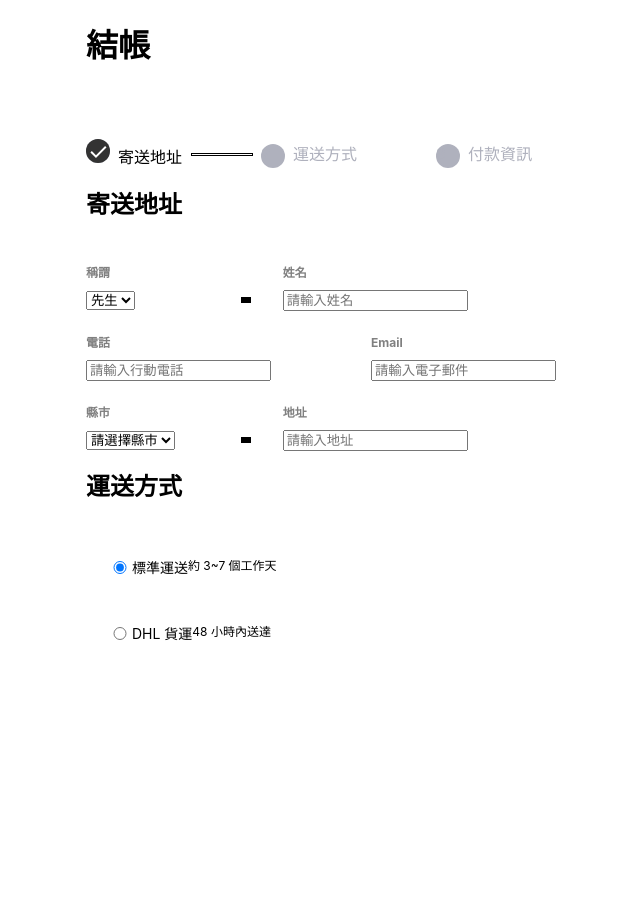
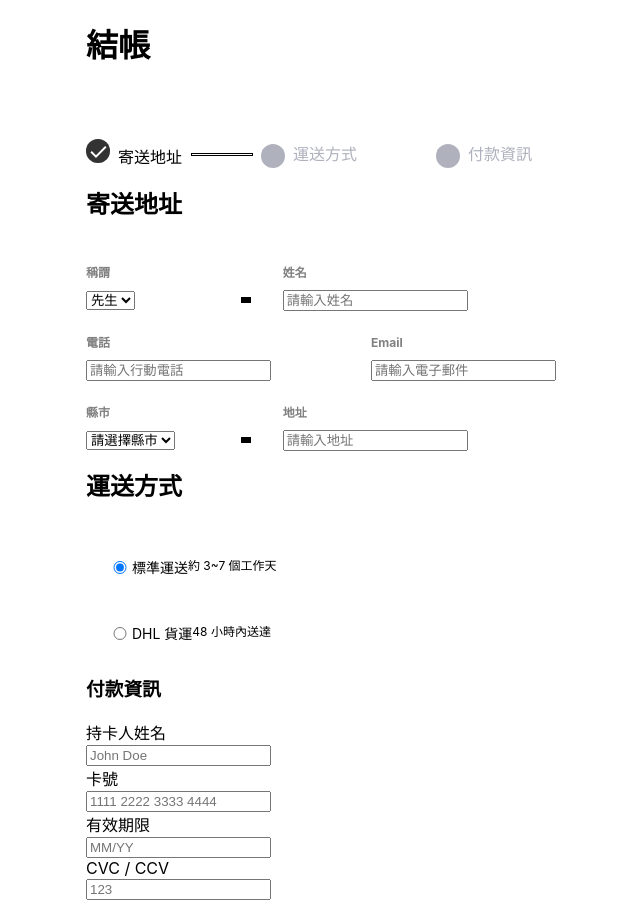
Before and after one commit to thAilurus/Alpha-shop, a React (Create React App) app: page / in a window 1280 px wide. Shown: the whole page, without its empty margins (4-644 px from the left). Before the commit the page ends 800 px from the top, so only its background shows below. Built offline with nearby package versions, Linux system fonts and the light colour scheme.

Commit message:
Add Basic HTML structure

```diff
--- a/src/components/register/form/Step3/Step3.jsx
+++ b/src/components/register/form/Step3/Step3.jsx
@@ -4,6 +4,33 @@ import styles from './Step3.module.scss'
 export function Step3 () {
   return (
     <>
+      <form class="col col-12" data-phase="credit-card">
+        <h3 class="form-title">付款資訊</h3>
+        <section class="form-body col col-12">
+          <div class="col col-12">
+            <div class="input-group input-w-lg-4 input-w-sm-full">
+              <div class="input-label">持卡人姓名</div>
+              <input type="text" placeholder="John Doe" />
+            </div>
+          </div>
+          <div class="col col-12">
+            <div class="input-group input-w-lg-4 input-w-sm-full">
+              <div class="input-label">卡號</div>
+              <input type="text" placeholder="1111 2222 3333 4444" />
+            </div>
+          </div>
+          <div class="col col-12">
+            <div class="input-group input-w-lg-3 input-w-sm-s3">
+              <div class="input-label">有效期限</div>
+              <input type="text" placeholder="MM/YY" />
+            </div>
+            <div class="input-group input-w-lg-3 input-w-sm-s3">
+              <div class="input-label">CVC / CCV</div>
+              <input type="text" placeholder="123" />
+            </div>
+          </div>
+        </section>
+      </form>
     </>
   )
 }
```
